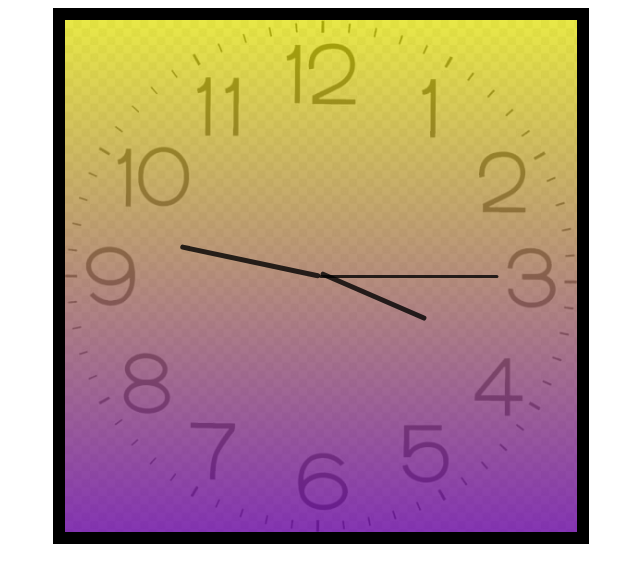
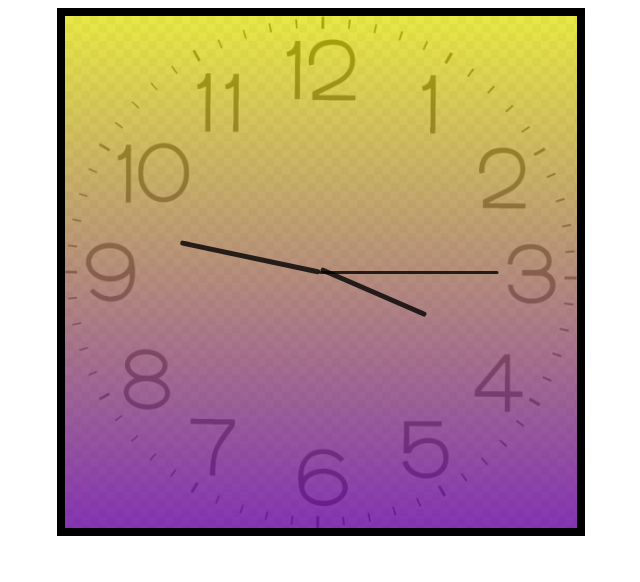
Before and after one commit to ujjwal021/web105, a plain HTML site: page clockproject/index.html in a window 1280 px wide. Shown: the whole page, without its empty margins (319-959 px from the left). Drawn offline with Linux system fonts and the light colour scheme.

```diff
--- a/clockproject/index.css
+++ b/clockproject/index.css
@@ -8,7 +8,7 @@
     background:linear-gradient(to bottom, rgba(224, 224, 7, 0.747), rgba(116, 26, 168, 0.884)), url(clockimg.jpeg) no-repeat;
     background-size:100%;
     margin: auto;
-    border: 12px solid black;
+    border: 8px solid black;
 
 }
 #hour,#minute,#second{
```
